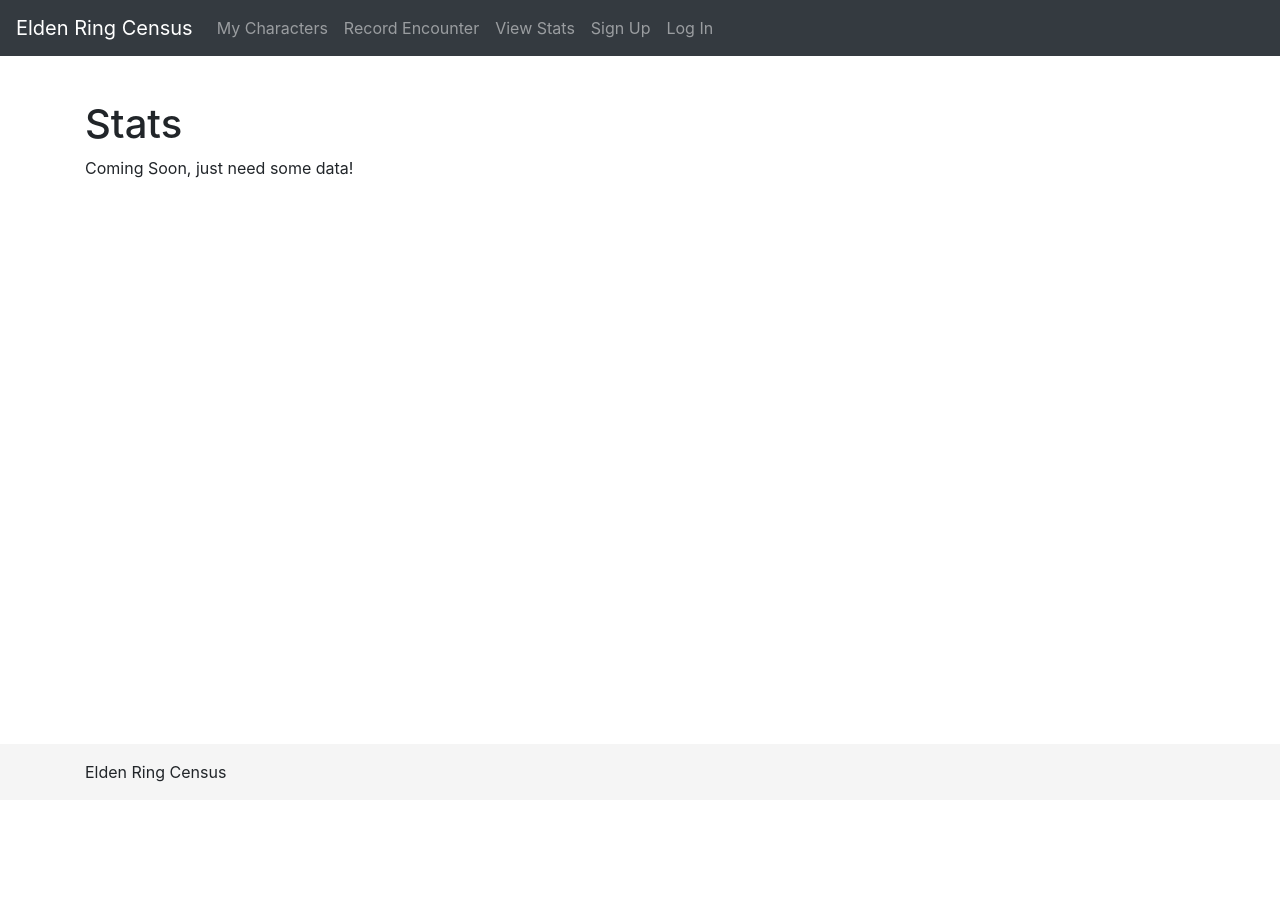
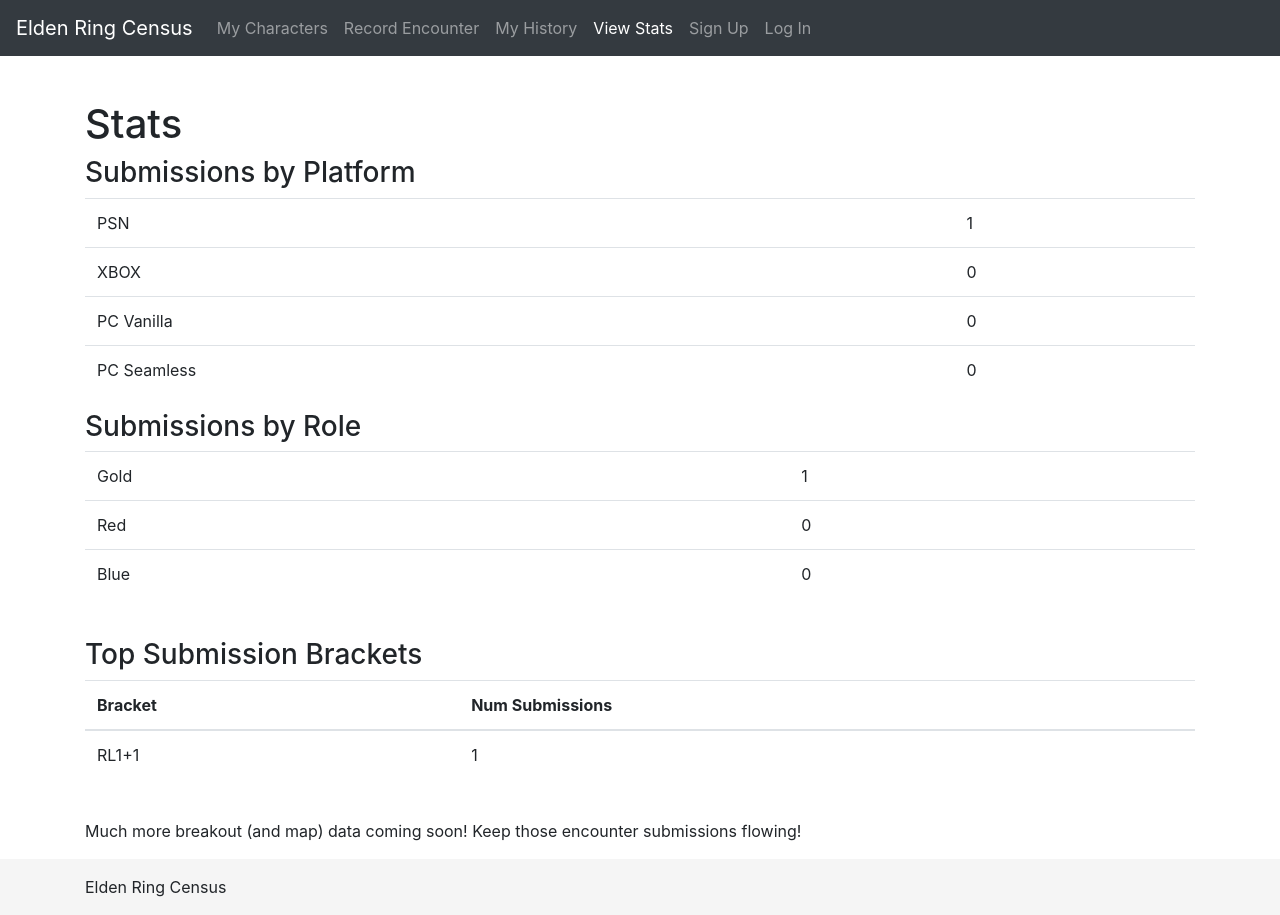
Before and after one commit to PXTrials/EldenRingCensus, a Django app: page /census/stats in a window 1280 px wide. Before the commit the page ends 782 px from the top, so only its background shows below. Run offline with Django 5.2, Linux system fonts and the light colour scheme; data comes from the database, SQL or seed files in the repository; tables that the repository leaves empty hold one stand-in row (values such as "Sample post").

Commit message:
Adding history page & initial stats (Platform, Role & Bracket Counts)

```diff
--- a/census/templates/census/base.html
+++ b/census/templates/census/base.html
@@ -87,7 +87,10 @@
                     <li class="nav-item {% if request.path == '/census/record' %} active {% endif %}">
                         <a class="nav-link" href="/census/record">Record Encounter</a>
                     </li>
-                    <li class="nav-item {% if request.path == '/census/stats/' %} active {% endif %}">
+                    <li class="nav-item {% if request.path == '/census/history/' %} active {% endif %}">
+                        <a class="nav-link" href="/census/history">My History</a>
+                    </li>
+                    <li class="nav-item {% if request.path == '/census/stats' %} active {% endif %}">
                         <a class="nav-link" href="/census/stats">View Stats</a>
                     </li>
                     {% if not user.username %}
--- a/census/templates/census/stats.html
+++ b/census/templates/census/stats.html
@@ -3,5 +3,43 @@
 
 {% block content %}
 <h1>Stats</h1>
-<p>Coming Soon, just need some data!</p>
+<h3>Submissions by Platform</h3>
+<table class="table table-hover">
+    <tbody>
+{% for platform in platforms %}
+    <tr>
+        <td>{{ platform }}</td>
+        <td>{{ platform.num_encounters }} </td>
+    </tr>
+{% endfor %}
+</table>
+
+<h3>Submissions by Role</h3>
+<table class="table table-hover">
+    <tbody>
+{% for role in roles %}
+    <tr>
+        <td>{{ role }}</td>
+        <td>{{ role.num_encounters }} </td>
+    </tr>
+{% endfor %}
+</table>
+<br />
+
+<h3>Top Submission Brackets</h3>
+<table class="table table-hover">
+    <tbody>
+        <thead>
+            <tr>
+                <th>Bracket</th>
+                <th>Num Submissions</th>
+{% for level in levels %}
+    <tr>
+        <td>RL{{ level.rune_level }}+{{ level.weapon_level }}</td>
+        <td>{{ level.num_encounters }} </td>
+    </tr>
+{% endfor %}
+</table>
+<br />
+<p>Much more breakout (and map) data coming soon! Keep those encounter submissions flowing!</p>
 {% endblock %}
--- a/census/urls.py
+++ b/census/urls.py
@@ -1,5 +1,5 @@
 from django.urls import include, path
-from census.views import CharacterListView
+from census.views import *
 from . import views
 
 app_name = "census"
@@ -8,6 +8,7 @@
     path('record', views.record, name="record"),
     path('stats', views.stats, name="stats"),
     path('characters/', CharacterListView.as_view()),
+    path('history/', HistoryListView.as_view()),
     path('character_create', views.character_create, name="character_create"),
     path('character_save', views.character_save, name="character_save"),
     path('sign_up', views.sign_up, name="sign_up"),
--- a/census/views.py
+++ b/census/views.py
@@ -5,6 +5,8 @@
 from django.contrib.auth.forms import UserCreationForm
 from django.contrib.auth import login
 from django.contrib import messages
+from django.db import connection
+from collections import namedtuple
 from .models import *
 from .forms import *
 
@@ -77,13 +79,32 @@
     return render(request, "census/character_create.html", context)
 
 def stats(request):
-    return render(request, "census/stats.html")
+    platforms = Platform.objects.annotate(num_encounters=models.Count("character__encounter")).order_by("-num_encounters")
+    roles = Role.objects.annotate(num_encounters=models.Count("encounter")).order_by("id")
+    query = '''select rune_level, weapon_level, count(census_encounter.id) as num_encounters
+        from census_character
+        inner join census_encounter on census_encounter.character_id = census_character.id
+        group by rune_level, weapon_level
+        order by count(census_encounter.id) desc
+        limit 10'''
+    with connection.cursor() as cursor:
+        cursor.execute(query)
+        columns = [col[0] for col in cursor.description]
+        levels = [dict(zip(columns, row)) for row in cursor.fetchall()]
+
+    return render(request, "census/stats.html", {"platforms":platforms, "roles":roles, "levels": levels})
 
 class CharacterListView(ListView):
     model = Character
 
     def get_queryset(self):
         return Character.objects.filter(user_id=self.request.user.id)
+
+class HistoryListView(ListView):
+    model = Encounter
+
+    def get_queryset(self):
+        return Encounter.objects.filter(character__user_id=self.request.user.id).order_by("-created_at")[:100]
 
 def sign_up(request):
     if request.method == "POST":
```
Also changed, not shown: census/templates/census/encounter_list.html (added, +26 -0 lines), census/templates/census/index.html (+4 -3 lines).
